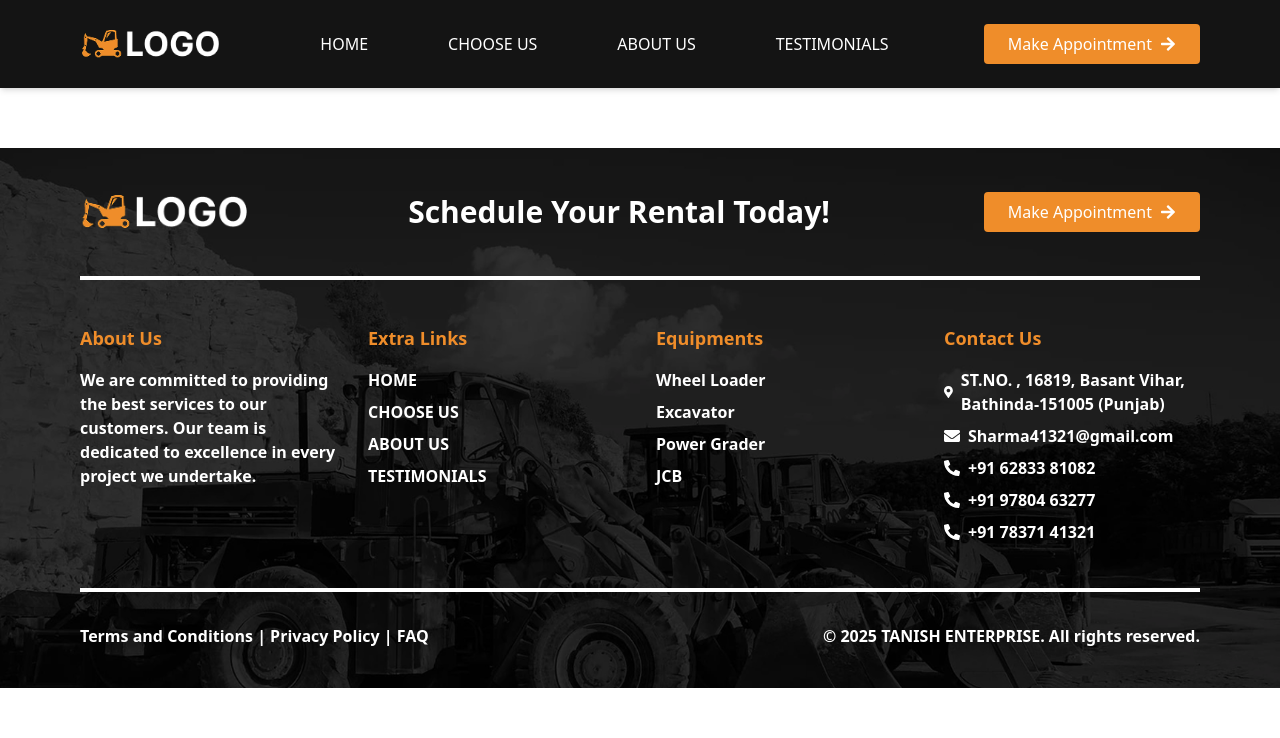
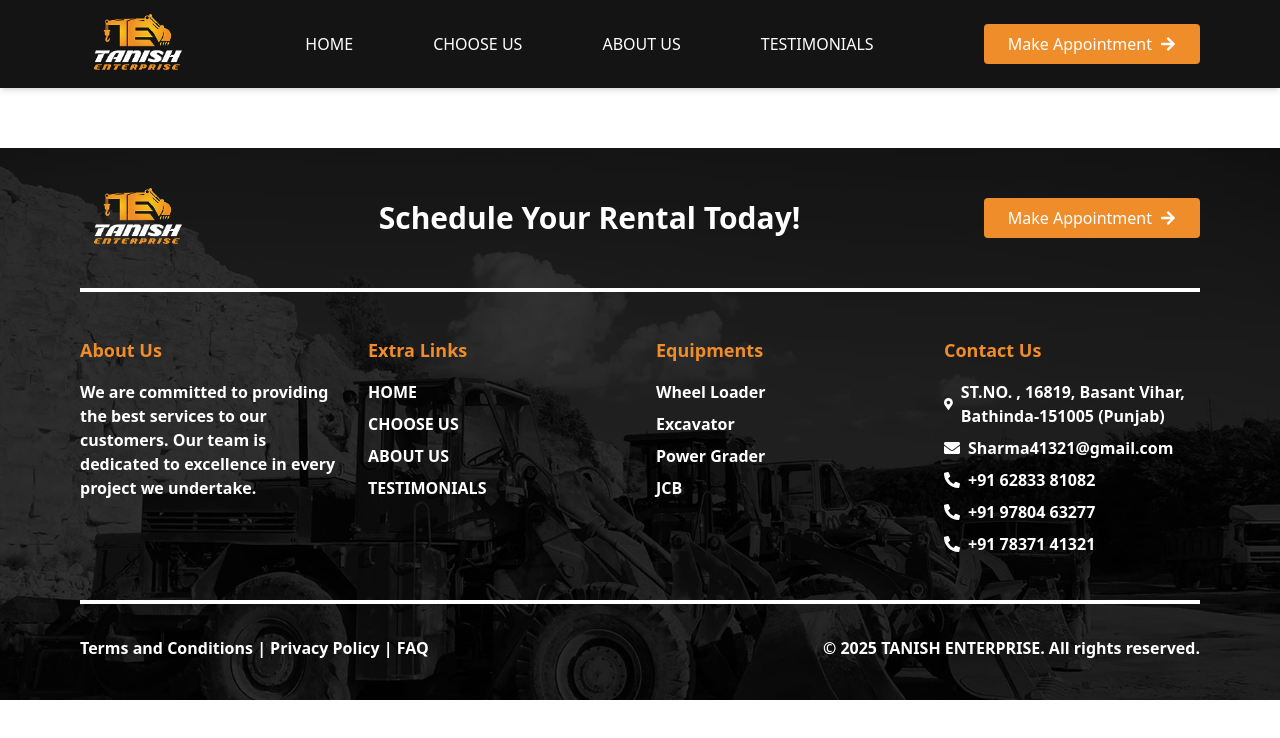
Before and after one commit to Manish6906/Construction, a React (Vite) app: page /about in a window 1280 px wide. Shown: the top 738 px of the page. Built offline with nearby package versions, Linux system fonts and the light colour scheme.

Commit message:
chng logo

```diff
--- a/src/Components/Footer/Footer.jsx
+++ b/src/Components/Footer/Footer.jsx
@@ -5,6 +5,8 @@ import { FaArrowRight } from "react-icons/fa";
 import { FaFacebook, FaInstagram, FaMapMarkerAlt, FaPhoneAlt, FaEnvelope } from "react-icons/fa";
 import { CiYoutube } from "react-icons/ci";
 import { Link } from 'react-scroll';
+import mainlogo from '../../assets/images/MainLogo.png';
+
 function Footer() {
   return (
     <div>
@@ -20,7 +22,7 @@ function Footer() {
         {/* Content section */}
         <div className='relative z-10 text-white'>
           <div className='md:flex justify-between items-center mb-10'>
-            <img src={logo} alt='footer logo' className="h-12" />
+            <img src={mainlogo} alt='footer logo' className=" h-12 md:h-15" />
             <h1 className='text-xl lg:text-3xl font-bold text-center md:text-left'>Schedule Your Rental Today!</h1>
             <button className="mt-3 sm:mt-0 flex items-center gap-2 px-6 py-2 cursor-pointer bg-[#EF8D2A] rounded-sm hover:bg-[#e67e10] transition-colors">
               Make Appointment <FaArrowRight />
--- a/src/Components/Navbar/Navbar.jsx
+++ b/src/Components/Navbar/Navbar.jsx
@@ -2,6 +2,7 @@ import React, { useState } from "react";
 import logo from '../../assets/images/Logo.png';
 import { FaArrowRight } from "react-icons/fa";
 import { Link as ScrollLink } from "react-scroll"; // Importing ScrollLink from react-scroll
+import mainlogo from '../../assets/images/MainLogo.png';
 
 const Navbar = () => {
   const [isOpen, setIsOpen] = useState(false);
@@ -21,7 +22,7 @@ const Navbar = () => {
           {/* Logo */}
           <div className="flex-shrink-0">
             <a href="/">
-              <img src={logo} alt="Logo" className="h-10 w-auto" />
+              <img src={mainlogo} alt="Logo" className=" h-12 md:h-15 w-auto" />
             </a>
           </div>
 
```
Also changed, not shown: src/assets/images/MainLogo.png (added).
